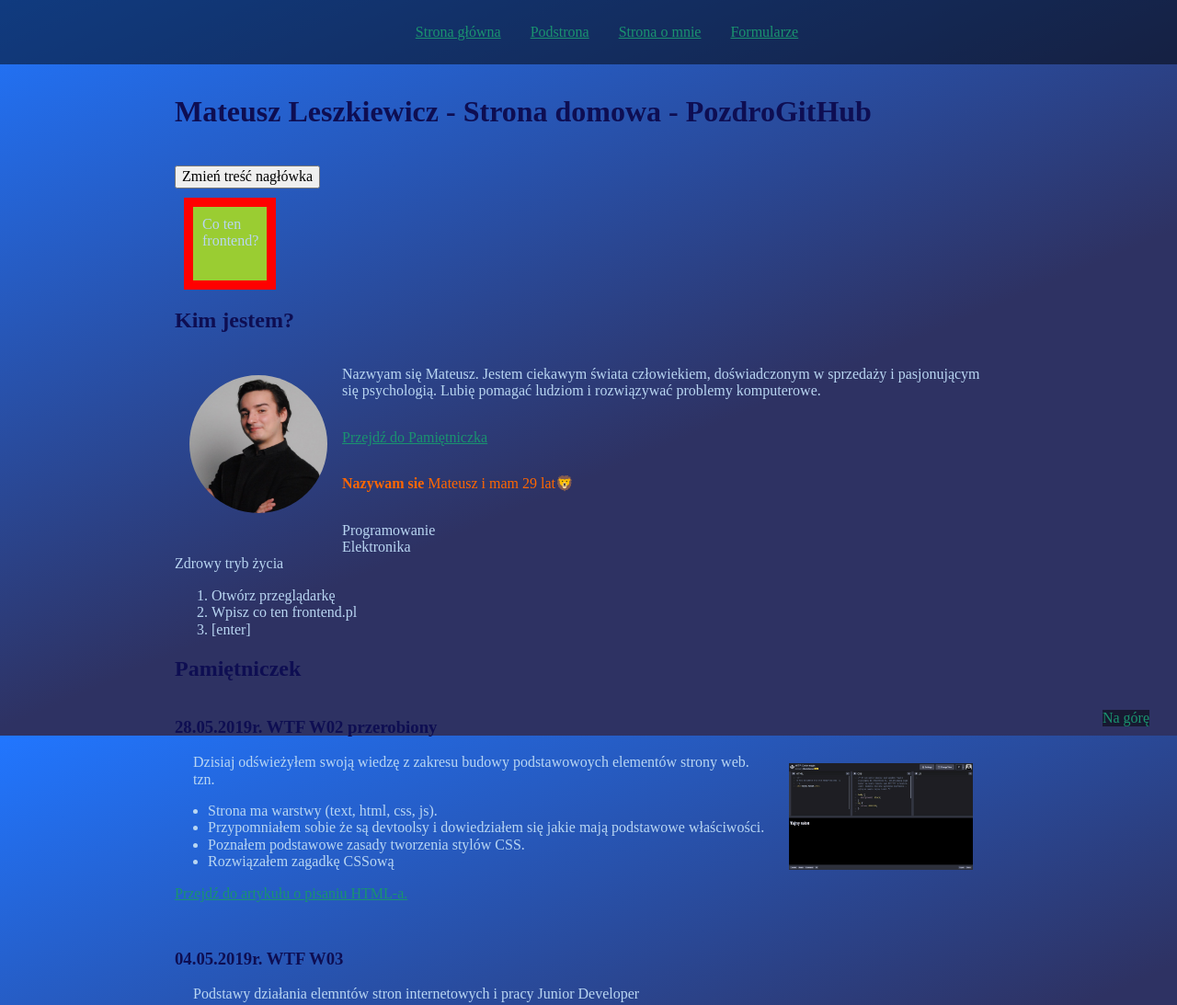
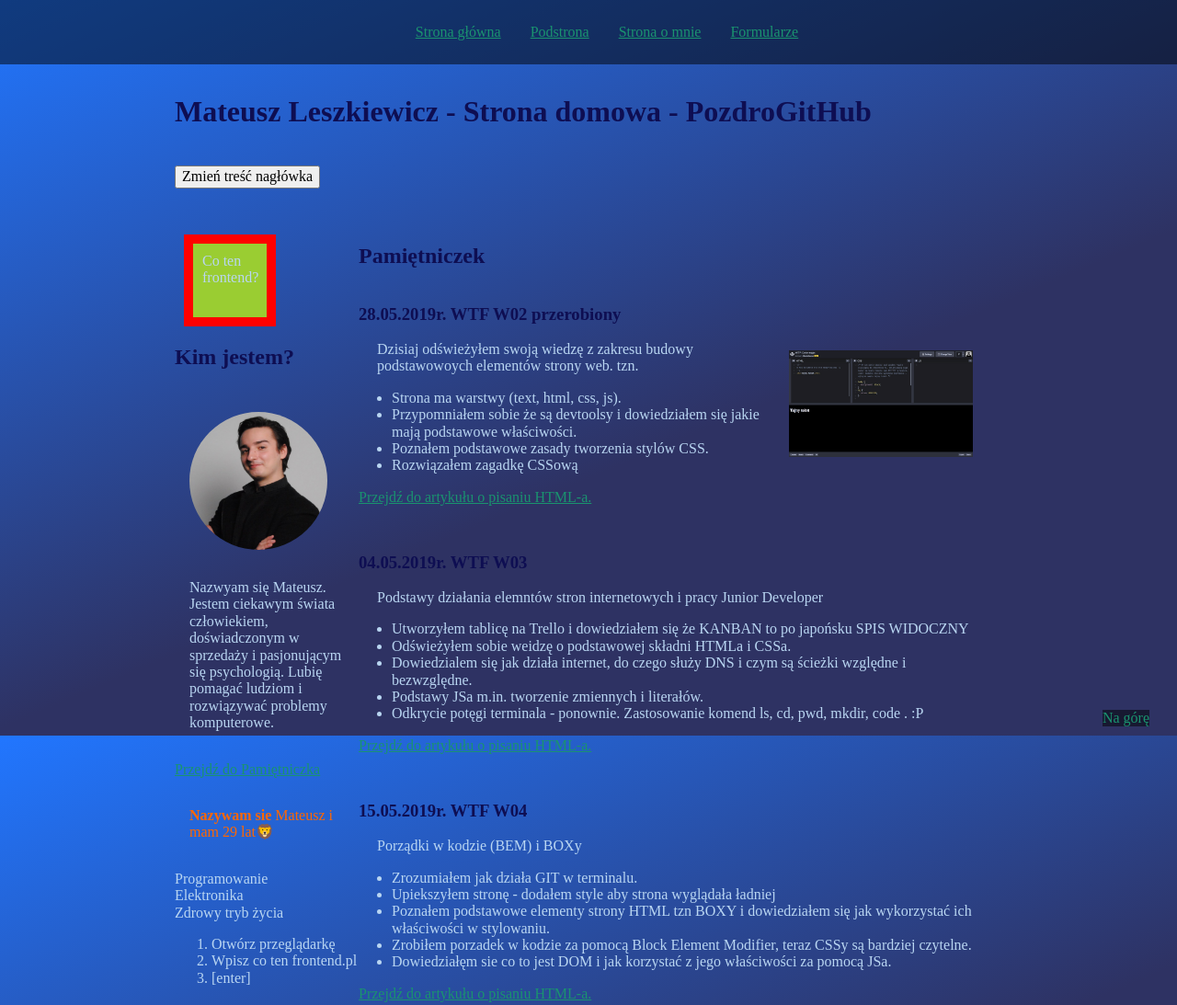
Before and after one commit to matlesz/homepage, a plain HTML site: page index.html in a window 1280 px wide. Shown: the top 1093 px of the page at 92% size. Drawn offline with Linux system fonts and the light colour scheme.

Commit message:
feat: grid-template on main page

```diff
--- a/CSS/style.css
+++ b/CSS/style.css
@@ -22,6 +22,7 @@ body {
 	padding: 10px;
 	background: rgba(0, 0, 0, 0.5);
 	z-index: 10;
+	grid-area: header;
 }
 
 .navigation {
@@ -48,6 +49,7 @@ body {
 .main__header {
 	color: #0E0E52;
 	margin-bottom: 40px;
+	grid-area: header;
 }
 
 .main__header--red {
@@ -55,16 +57,19 @@ body {
 }
 
 .main {
+	display: grid;
 	width: 100%;
 	max-width: 700px;
 	min-width: 500px;
-
 	margin: 32px auto;
 	padding-top: 50px;
+	grid-template-areas: "header header"
+	"about content";
+	grid-template-columns: 200px 1fr;
 }
 
 .about {
-
+	grid-area: about;
 }
 
 .about__box {
@@ -105,6 +110,9 @@ body {
 }
 .about__link {
 	color: #1A936F;
+}
+.content {
+	grid-area: content;
 }
 .diary {
 	clear: both;
--- a/index.html
+++ b/index.html
@@ -31,7 +31,7 @@
 		<button class="navigation__switcher navigation__switcher--js" abria-label="Otwórz menu">&#9776</button>
 	</header>
 	<main id="top" class="main">
-		<header>
+		<header class="main__header">
 			<h1 class="main__header main__header--js">
 				Mateusz Leszkiewicz - Strona domowa - PozdroGitHub
 			</h1>
@@ -63,9 +63,10 @@
 					</ol>
 				</section>
 			</section>
+			<div class="content">
 			<section id="pamiętniczek" class="diary">
-        <h2 class="diary__header">Pamiętniczek</h2>
-        <div class=grid>
+        		<h2 class="diary__header">Pamiętniczek</h2>
+        		<div class=grid>
 				<section>
 					<h3 class="diary__thirdHeader">
 						28.05.2019r. WTF W02 przerobiony
@@ -115,7 +116,6 @@
 					</p>
 				</section>
       </section>
-    </div>
 			<section class="glossary">
 				<dl>
 					<dt>CSS</dt>
@@ -151,6 +151,7 @@
 						</tbody>
 					</table>
 			</section>
+		</div>
 	</main>
 
 	<footer class="footer">
```
